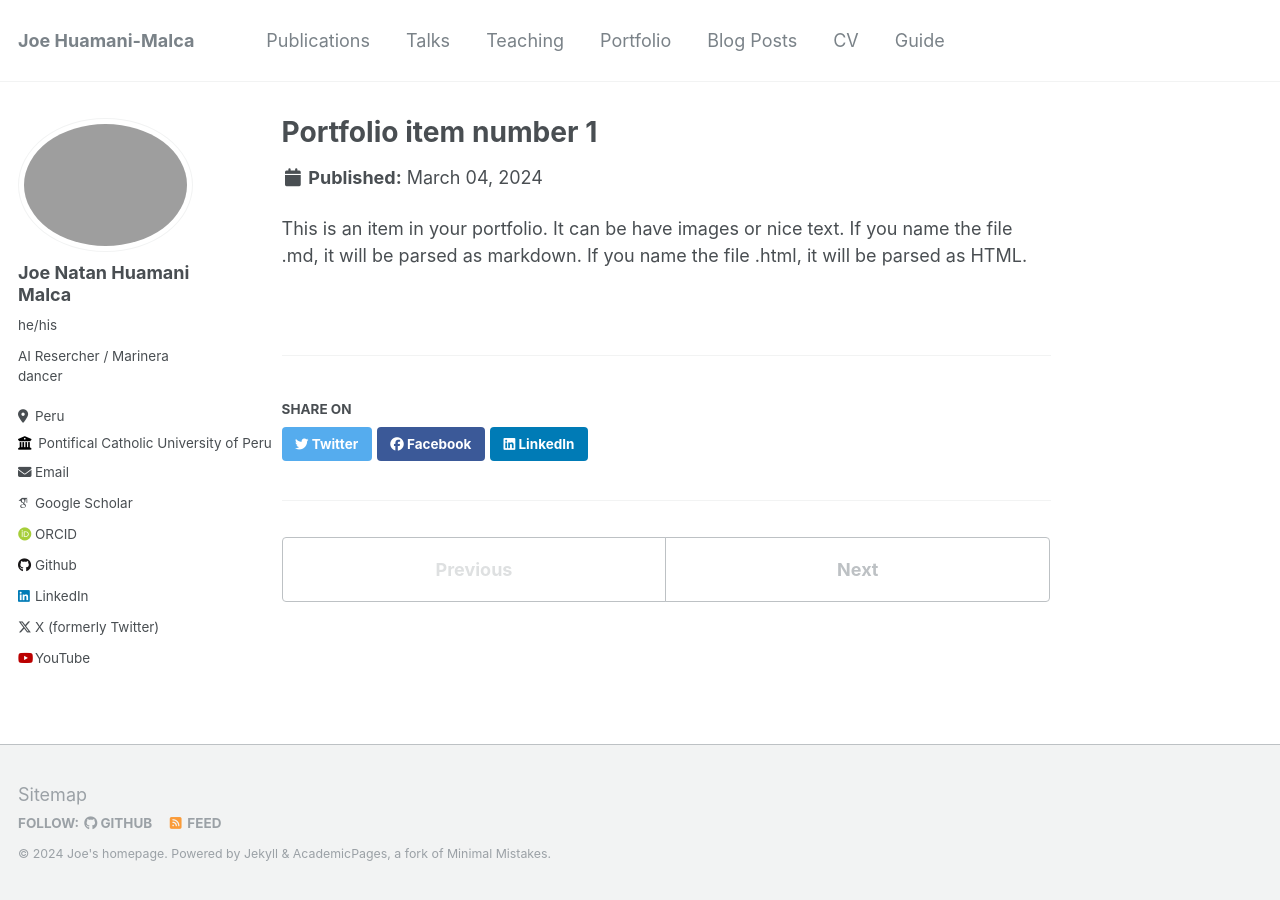
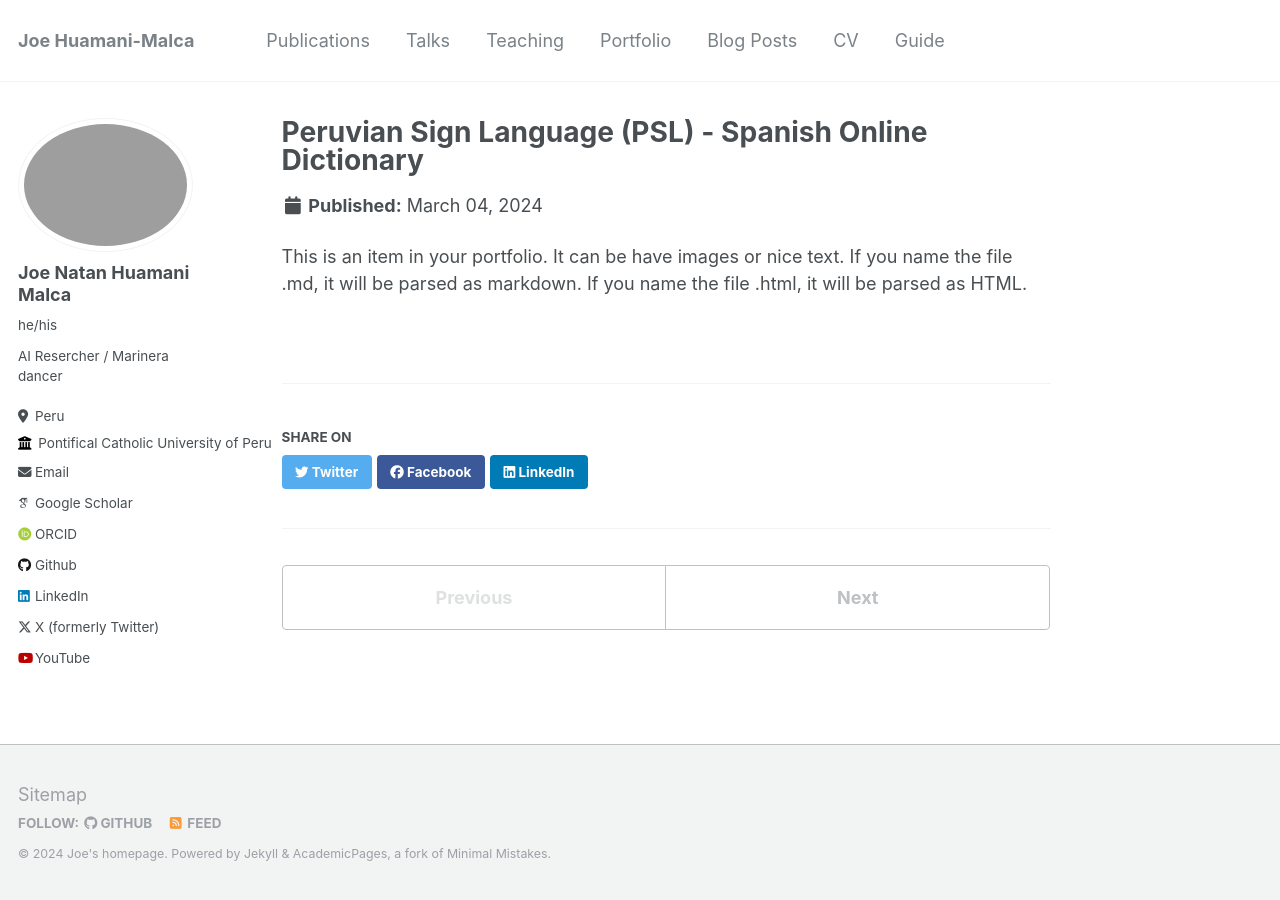
Before and after one commit to JoeNatan30/JoeHuamani.github.io, a Jekyll site: the page built from _portfolio/portfolio-1.md, in a window 1280 px wide. Built offline with Jekyll 4.4.1, drawn with Linux system fonts in a browser that asks for light colours; some web fonts are replaced.

```diff
--- a/_config.yml
+++ b/_config.yml
@@ -69,7 +69,7 @@ author:
   weibo            : # Username
   wikipedia        : # Username
   xing             : # Username
-  youtube          : JoeHuamani-Malca-jn9iv # Username
+  youtube          : "JoeHuamani-Malca-jn9iv" # Username
   zhihu            : # URL
 
 
--- a/_portfolio/portfolio-1.md
+++ b/_portfolio/portfolio-1.md
@@ -1,6 +1,6 @@
 ---
-title: "Portfolio item number 1"
-excerpt: "Short description of portfolio item number 1<br/><img src='/images/500x300.png'>"
+title: "Peruvian Sign Language (PSL) - Spanish Online Dictionary"
+excerpt: "Online diccionary where you can search a word in spanish using your webcam and AI <br/><img src='/images/500x300.png'>"
 collection: portfolio
 ---
 
```
